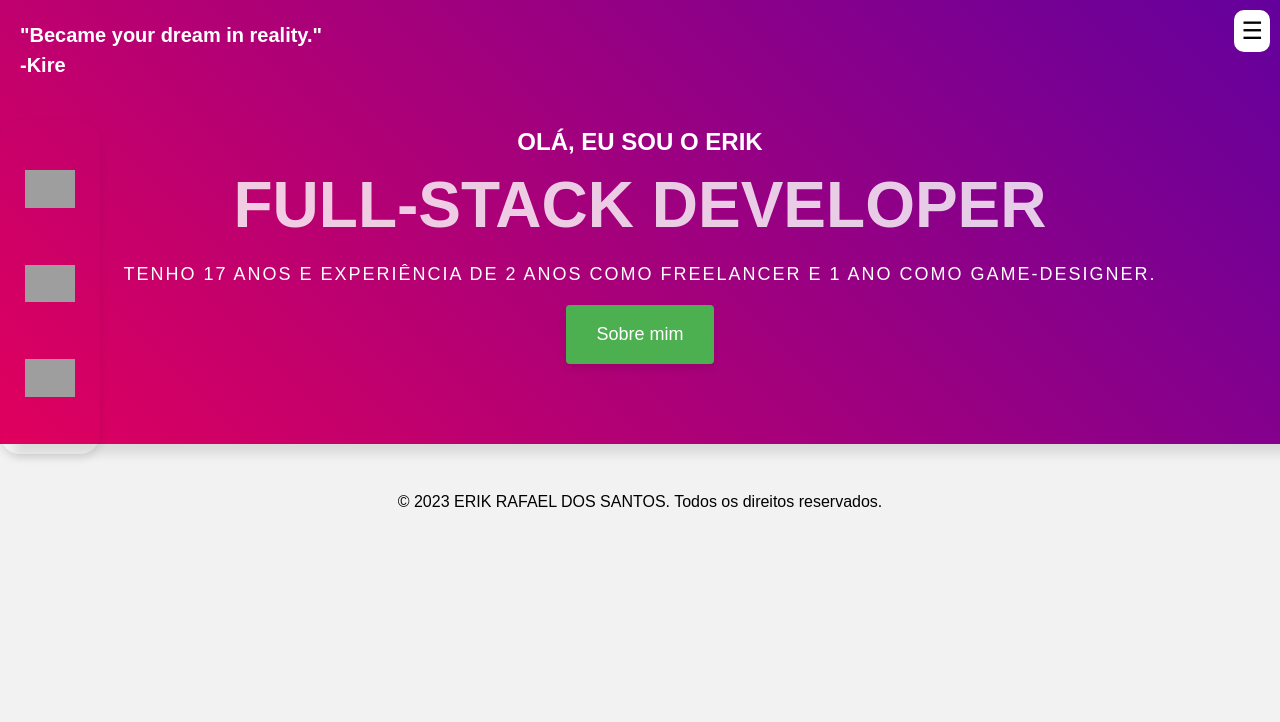
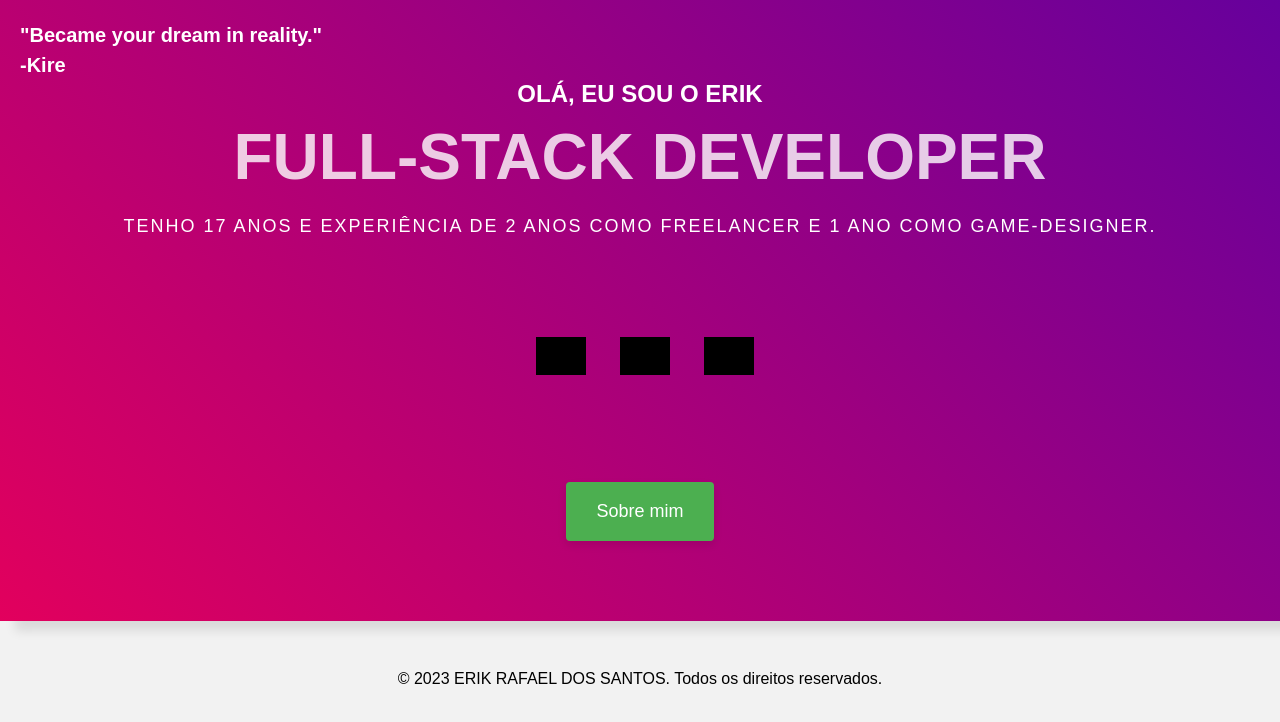
Before and after one commit to devKire/Meu_Portifolio, a plain HTML site: page index.html in a window 1280 px wide. Drawn offline with Linux system fonts and the light colour scheme; grey boxes are pictures that could not be loaded.

Commit message:
add Portifolio: 3

```diff
--- a/assets/css/styles.css
+++ b/assets/css/styles.css
@@ -142,7 +142,6 @@ h6, .h6 { font-size: 1rem; }
 /* Cabeçalho */
 .header {
   display: flex;
-  flex-direction: column;
   justify-content: center;
   align-items: center;
   color: #fff; /* Cor do texto no cabeçalho */
@@ -168,7 +167,7 @@ h6, .h6 { font-size: 1rem; }
   letter-spacing: 2px; /* Espaçamento entre as letras */
   font-weight: 500;
   font-size: 18px; /* Tamanho da fonte do texto mono */
-  margin-bottom: 20px; /* Espaçamento inferior do texto mono */
+  margin-bottom: 100px; /* Espaçamento inferior do texto mono */
 }
 
 /* Título específico no cabeçalho */
@@ -390,6 +389,25 @@ section:not(:last-child) {
   width: 50px;
 }
 
+/* social icons da pg index */
+
+.social {
+  margin-bottom: 100px;
+}
+.social-icons-index {
+  display: inline-block;
+}
+
+.social-icon-index {
+  margin-right: 10px;
+  margin-left: 20px;
+}
+
+.social-icon-index img {
+  filter: brightness(0);
+  width: 50px;
+}
+
 /* Estilos para os projetos */
 .grid {
   display: grid;
--- a/index.html
+++ b/index.html
@@ -4,8 +4,7 @@
 <head>
     <meta charset="UTF-8">
     <meta name="viewport" content="width=device-width, initial-scale=1.0">
-    <meta name="description"
-        content="Portifólio Online ERIK RAFAEL DOS SANTOS">
+    <meta name="description" content="Portifólio Online ERIK RAFAEL DOS SANTOS">
     <meta name="author" content="devKire">
     <title>ERIK SANTOS</title>
     <link rel="stylesheet" href="assets/css/styles.css">
@@ -14,40 +13,46 @@
 </head>
 
 <body>
-    <div class="sidebar-toggle-button" onclick="toggleSidebar()">☰</div>
     <div class="e-zine background-gradient">
         <header class="header">
             <div class="container">
-                <div class="divFraseAutor negrito">
-                    <div class="frase">"Became your dream in reality."</div>
-                    <div class="autor">-Kire</div>
-                </div>
-                <br>
-                <br>
                 <div class="header-content">
+                    <div class="divFraseAutor negrito">
+                        <div class="frase">"Became your dream in reality."</div>
+                        <div class="autor">-Kire</div>
+                    </div>
                     <h4 class="header-subtitle">OLÁ, EU SOU O ERIK</h4>
                     <h1 class="header-title">FULL-STACK DEVELOPER</h1>
                     <h6 class="header-mono">TENHO 17 ANOS E EXPERIÊNCIA DE 2 ANOS COMO FREELANCER E 1 ANO COMO
                         GAME-DESIGNER.</h6>
+                    <div class="social">
+                        <div class="social-content">
+                            <div class="social-icons-index">
+                                <a href="https://www.linkedin.com/in/erik-rafael-dos-santos-416b64251/" target="_blank"
+                                    class="social-icon-index"><img
+                                        src="https://cdn.jsdelivr.net/npm/simple-icons@v5/icons/linkedin.svg"
+                                        alt="LinkedIn"></a>
+                                <a href="https://github.com/devKire" target="_blank" class="social-icon-index"><img
+                                        src="https://cdn.jsdelivr.net/npm/simple-icons@v5/icons/github.svg"
+                                        alt="GitHub"></a>
+                                <a href="assets/pdf/Currículo ERIK RAFAEL DOS SANTOS.pdf" target="_blank"
+                                    class="social-icon-index"><img
+                                        src="https://cdn.jsdelivr.net/npm/simple-icons@v5/icons/adobeacrobatreader.svg"
+                                        alt="Currículo"></a>
+                            </div>
+                        </div>
+                    </div>
                     <a class="button" href="pgPrincipal/pgPrincipal.html">Sobre mim</a>
                 </div>
             </div>
         </header>
+
     </div>
     <footer>
         <div class="container">
             <p>&copy; 2023 ERIK RAFAEL DOS SANTOS. Todos os direitos reservados.</p>
         </div>
     </footer>
-    <div class="sidebar">
-        <div class="sidebar-content">
-            <div class="social-icons">
-                <a href="https://www.linkedin.com/in/erik-rafael-dos-santos-416b64251/" target="_blank" class="social-icon"><img src="https://cdn.jsdelivr.net/npm/simple-icons@v5/icons/linkedin.svg" alt="LinkedIn"></a>
-                <a href="https://github.com/devKire" target="_blank" class="social-icon"><img src="https://cdn.jsdelivr.net/npm/simple-icons@v5/icons/github.svg" alt="GitHub"></a>
-                <a href="assets/pdf/Currículo ERIK RAFAEL DOS SANTOS.pdf" target="_blank" class="social-icon"><img src="https://cdn.jsdelivr.net/npm/simple-icons@v5/icons/adobeacrobatreader.svg" alt="Currículo"></a>
-            </div>
-        </div>
-    </div>
 </body>
 
 </html>
```
